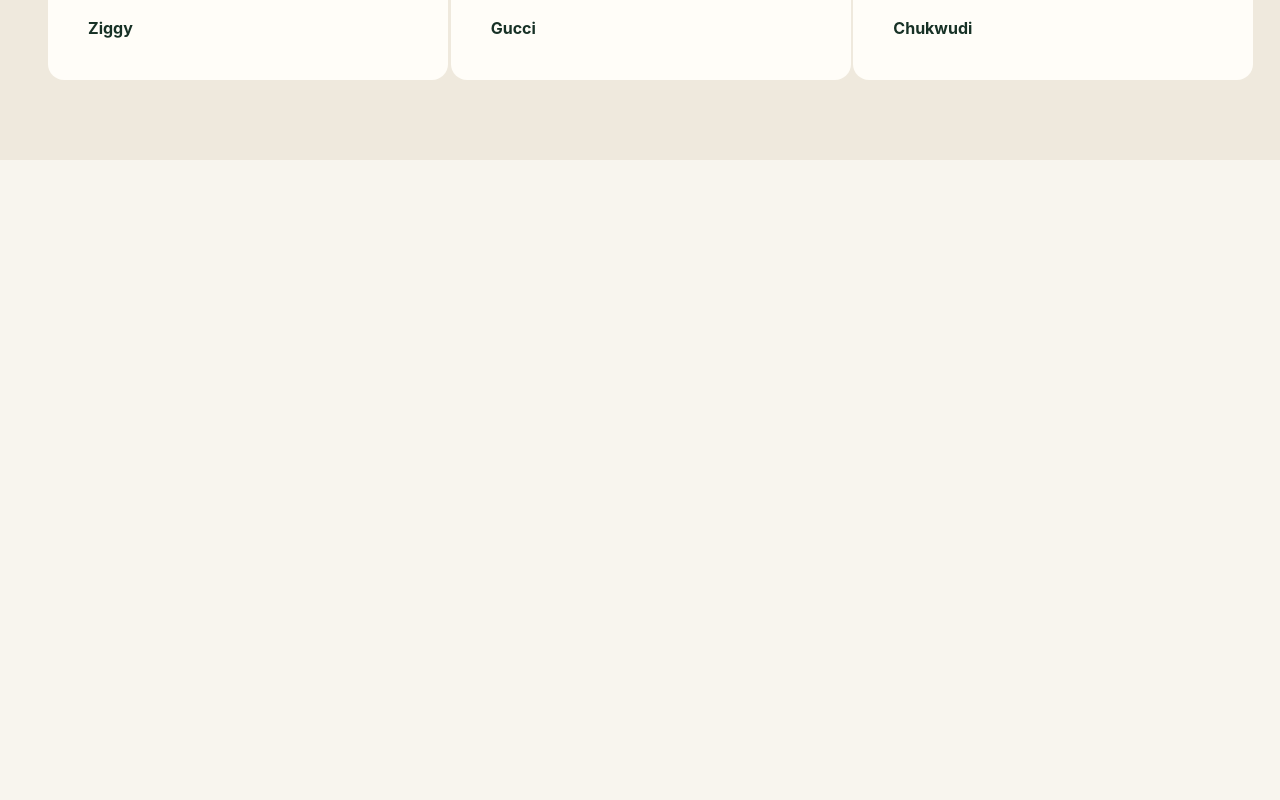
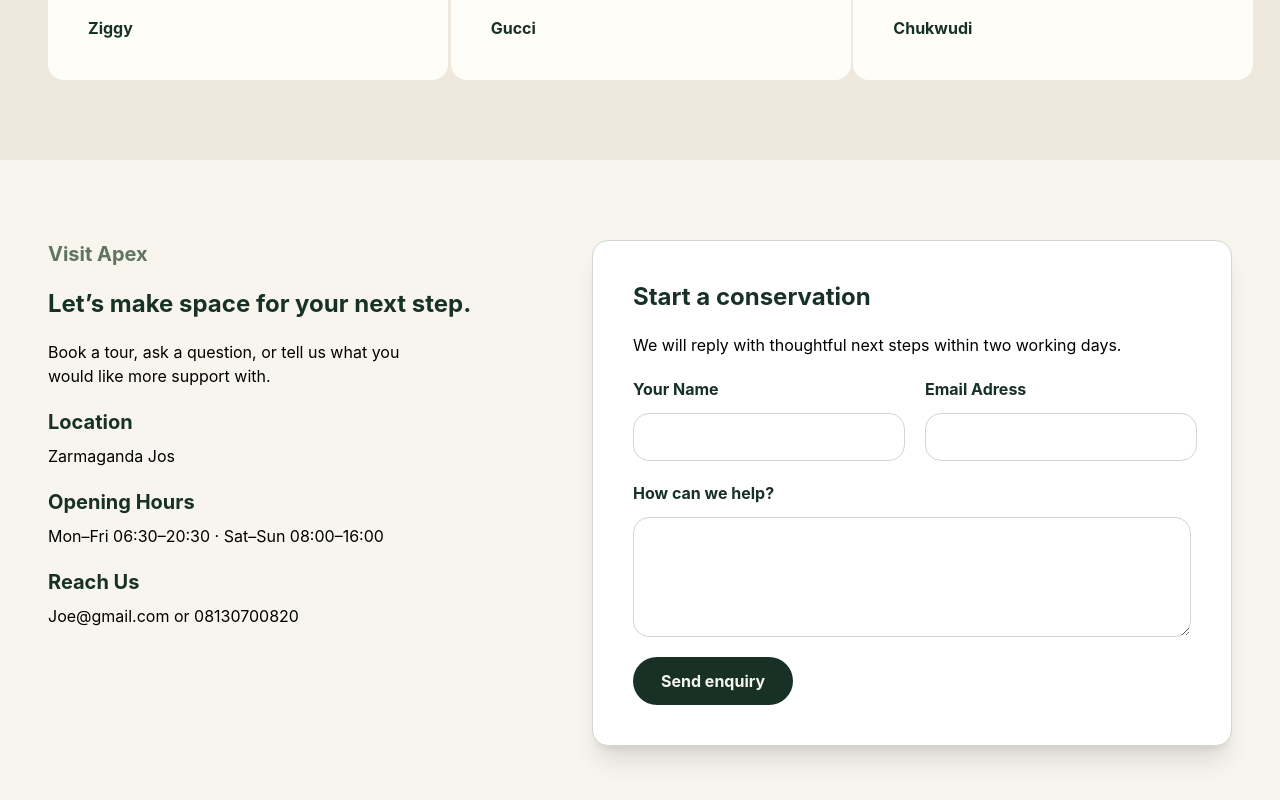
Before and after one commit to joewee-x/apex-gym, a React (Vite) app: page / in a window 1280 px wide. Shown: the part 3919-4719 px from the top of the page. Before the commit the page ends 4079 px from the top, so only its background shows below. Built offline with nearby package versions, Linux system fonts and the light colour scheme.

Commit message:
feat : contact us section

```diff
--- /dev/null
+++ b/src/Components/Contact.jsx
@@ -0,0 +1,87 @@
+import React from 'react'
+
+const Contact = () => {
+  return (
+    <div>
+        <div className='flex flex-col lg:flex-row lg:justify-between gap-10 px-5 sm:px-8 md:px-12 py-12 sm:py-16 md:py-20'>
+            <div className='w-full lg:flex-1'>
+                <p className="text-base font-bold text-[#5F755F] sm:text-lg lg:text-xl">
+                    Visit Apex
+                </p>
+
+                <p className="text-xl sm:text-2xl font-bold text-[#173126] py-5">
+                    Let’s make space for your next step.
+                </p>
+
+                <p className='w-full sm:w-100'>
+                    Book a tour, ask a question, or tell us what you would like more support with.
+                </p>
+
+                <p className='font-bold text-xl pb-2 pt-5 text-[#173126]'>Location</p>
+                <p>Zarmaganda Jos</p>
+
+                <p className='font-bold text-xl pb-2 pt-5 text-[#173126]'>Opening Hours</p>
+                <p>Mon–Fri 06:30–20:30 · Sat–Sun 08:00–16:00</p>
+
+                <p className='font-bold text-xl pb-2 pt-5 text-[#173126]'>Reach Us</p>
+                <p>Joe@gmail.com or 08130700820</p>
+            </div>
+
+            <div className='bg-white w-full lg:w-160 p-6 sm:p-8 md:p-10 rounded-2xl min-h-125 shadow-xl border border-[#CFD8CC]'>
+                <p className="text-xl sm:text-2xl font-bold text-[#173126]">
+                    Start a conservation
+                </p>
+
+                <p className='py-5'>
+                    We will reply with thoughtful next steps within two working days.
+                </p>
+
+                <div>
+                    <form action="">
+                        <div className='flex flex-col sm:flex-row sm:justify-between gap-5'>
+                            <div className='flex flex-col w-full'>
+                                <label className='font-bold pb-3 text-[#173126]' htmlFor="">
+                                    Your Name
+                                </label>
+                                <input
+                                    className='border h-12 border-[#CFD8CC] rounded-2xl w-full sm:w-68'
+                                    type="text"
+                                />
+                            </div>
+
+                            <div className='flex flex-col w-full'>
+                                <label className='font-bold pb-3 text-[#173126]' htmlFor="">
+                                    Email Adress
+                                </label>
+                                <input
+                                    className='border h-12 border-[#CFD8CC] rounded-2xl w-full sm:w-68'
+                                    type="email"
+                                />
+                            </div>
+                        </div>
+
+                        <div>
+                            <div className='flex flex-col py-5'>
+                                <label className='font-bold pb-3 text-[#173126]' htmlFor="">
+                                    How can we help?
+                                </label>
+                                <textarea
+                                    className='border border-[#CFD8CC] h-30 rounded-2xl w-full'
+                                    name=""
+                                    id=""
+                                ></textarea>
+                            </div>
+                        </div>
+
+                        <button className="h-12 w-full rounded-full bg-[#173126] px-5 font-bold text-[#f8f5ee] sm:w-auto lg:px-7">
+                            Send enquiry
+                        </button>
+                    </form>
+                </div>
+            </div>
+        </div>
+    </div>
+  )
+}
+
+export default Contact
--- a/src/Pages/Home.jsx
+++ b/src/Pages/Home.jsx
@@ -5,6 +5,7 @@
 import Membership from '../Components/Membership'
 import WeeklyRythm from '../Components/WeeklyRythm'
 import Testimonials from '../Components/Testimonials'
+import Contact from '../Components/Contact'
 const Home = () => {
   return (
     <div>
@@ -15,6 +16,7 @@
         <Membership />
         <WeeklyRythm />
         <Testimonials />
+        <Contact />
 
     </div>
   )
```
